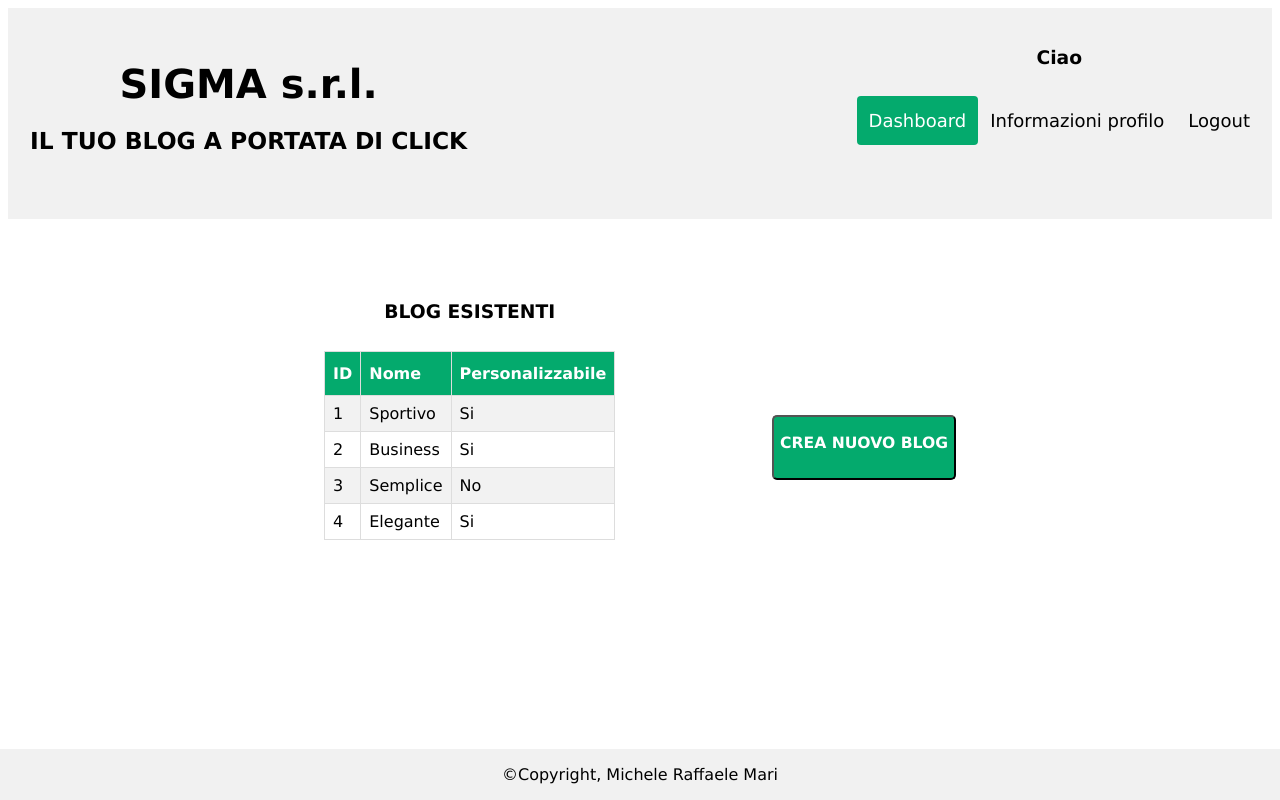
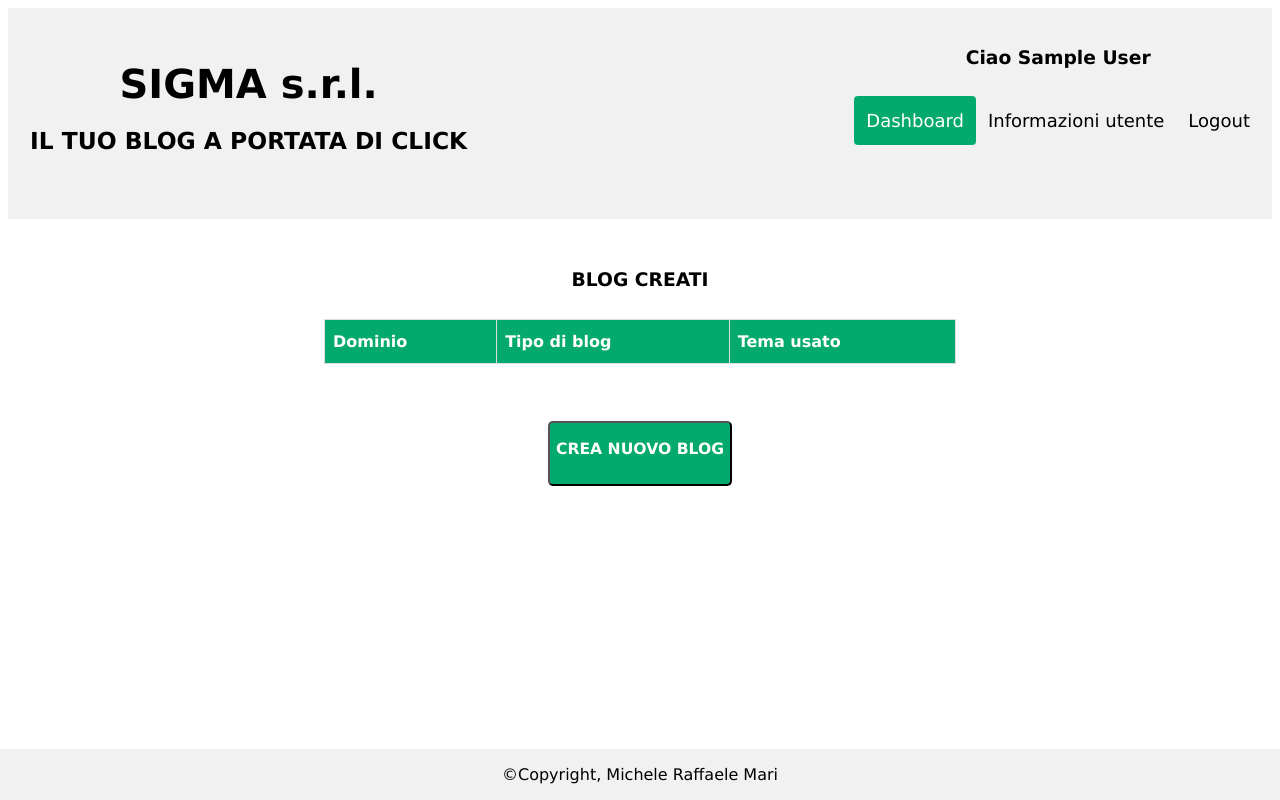
Before and after one commit to MicheleMari/elaborato, a PHP site: the page made by dashboard.php in a window 1280 px wide. Run offline with PHP 8.4, Linux system fonts and the light colour scheme; the visitor is signed in with stand-in values (Sample User, id 1); tables that the repository leaves empty hold one stand-in row (values such as "Sample post"); data that the repository does not hold is empty.

Commit message:
Update dashboard.php

```diff
--- a/dashboard.php
+++ b/dashboard.php
@@ -31,30 +31,22 @@
           color: black;
         }
 
-        #blog_esist {
-          float: left;
-        }
-
-        #crea-blog {
-          float: right;
-        }
-
-        #temi {
+        #blog {
           font-family: Arial, Helvetica, sans-serif;
           border-collapse: collapse;
           width: 100%;
         }
 
-        #temi td, #temi th {
+        #blog td, #blog th {
           border: 1px solid #ddd;
           padding: 8px;
         }
 
-        #temi tr:nth-child(even){background-color: #f2f2f2;}
+        #blog tr:nth-child(even){background-color: #f2f2f2;}
 
-        #temi tr:hover {background-color: #ddd;}
+        #blog tr:hover {background-color: #ddd;}
 
-        #temi th {
+        #blog th {
           padding-top: 12px;
           padding-bottom: 12px;
           text-align: left;
@@ -74,7 +66,7 @@
           }
 
         .blog{
-          padding-top:5%;
+          padding-top:1%;
           width:50%;
         }
 
@@ -137,54 +129,69 @@
             </div>
           </a>
 
+			<?php session_start() ?>
+
           <div class="header-right">
-          	<h3 align="center">Ciao<?php echo " ".$nome ?></h3>
+          	<h3 align="center">Ciao<?php echo " ".$_SESSION['Nome']; ?></h3>
             <a class="active">Dashboard</a>
-            <a href="login/login.html">Informazioni profilo</a>
+            <a href="informazioni/informazioni_ut.php">Informazioni utente</a>
             <a href="../">Logout</a>
           </div>
         </div>
 
-          <div align="center">
-            <div class="blog" align="center">
-                <div id="blog_esist">
-                  <h3>BLOG ESISTENTI</h3>
-				<table id="temi">
-                  <tr>
-                    <th>ID</th>
-                    <th>Nome</th>
-                    <th>Personalizzabile</th>
-                  </tr>
-                  <tr>
-                    <td>1</td>
-                    <td>Sportivo</td>
-                    <td>Si</td>
-                  </tr>
-                  <tr>
-                    <td>2</td>
-                    <td>Business</td>
-                    <td>Si</td>
-                  </tr>
-                  <tr>
-                    <td>3</td>
-                    <td>Semplice</td>
-                    <td>No</td>
-                  </tr>
-                  <tr>
-                    <td>4</td>
-                    <td>Elegante</td>
-                    <td>Si</td>
-                  </tr>
-              </table>
-                </div>
+             <div align="center">
+      			<div class="blog" align="center">
+
+            <br>
+
+        <?php
+
+       		$ris_conn = mysql_connect("localhost","root","");
+
+            $select_DB = mysql_select_db("my_mari");
+
+            $ID = $_SESSION['ID'];
+
+            $query = "SELECT * FROM blog WHERE CodiceUtente = $ID";
+
+            $tab = mysql_query($query);
+
+              echo "
+
+                              <div id=\"blog_esist\">
+                              <h3>BLOG CREATI</h3>
+                              <table id=\"blog\">
+                              <tr>
+                                  <th>Dominio</th>
+                                  <th>Tipo di blog</th>
+                                  <th>Tema usato</th>
+                              </tr>
+                       ";
+
+                while($rec = mysql_fetch_array($tab)){
+
+                  echo "<tr>";
+                      echo "<td>".$rec["Dominio"]."</td>";
+                      echo "<td>".$rec["TipoBlog"]."</td>";
+                      echo "<td>".$rec["TemaUsato"]."</td>";
+                  echo "</tr>";
+
+                }
+
+                  echo "</table>";
+                 echo "</div>";
+
+               echo "<br>";
+        ?>
+
    				<br>
+
               <div id="crea-blog" align="center">
-              	  <br><br><br><br><br><br>
-                  <button><a  href="crea_nuovo_b/nuovo_b.html"><h3>CREA NUOVO BLOG</h3></a></button>
+              	  <br>
+                  <button><a  href="crea_nuovo_b/nuovo_b.php"><h3>CREA NUOVO BLOG</h3></a></button>
               </div>
              </div>
          	</div>
-
 
         <div class="footer">
           <p>&copy;Copyright, Michele Raffaele Mari</p>
```
